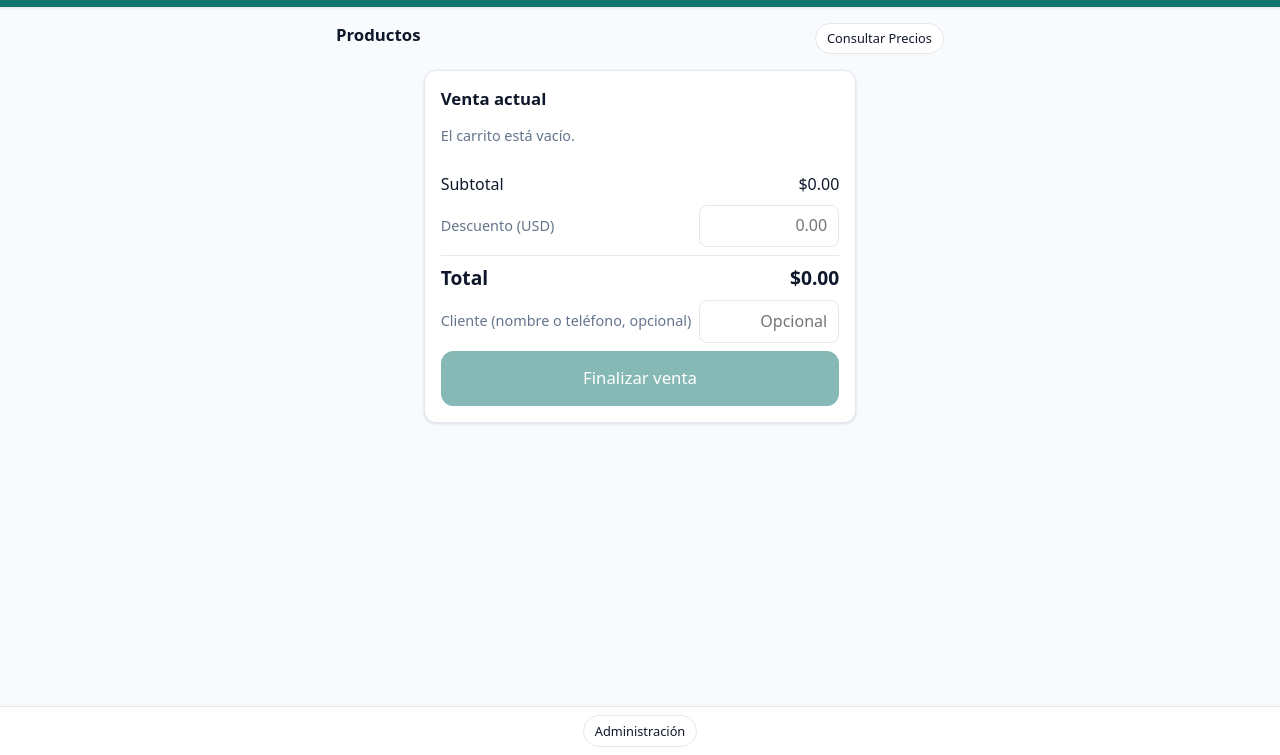
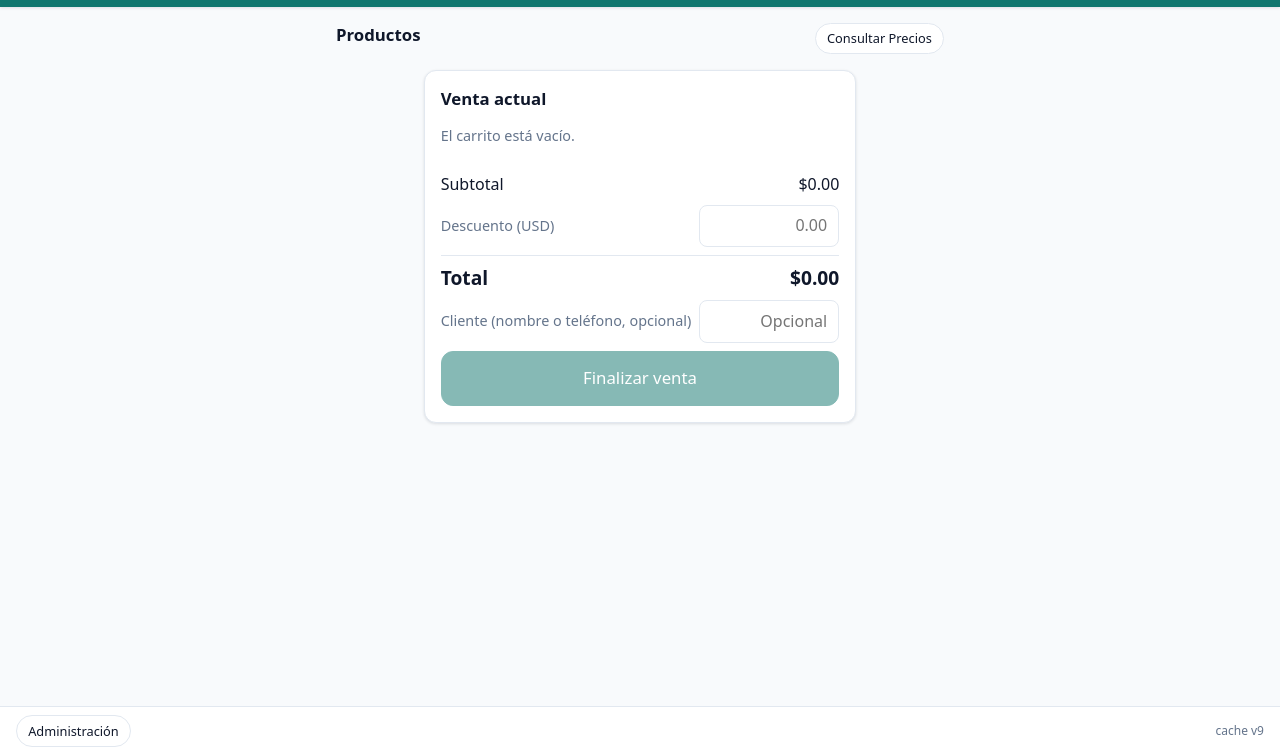
Before and after one commit to melvinarana08/CreacionesMelvinWeb, a website with bundled scripts: page public/index.html in a window 1280 px wide. Shown: the part 45-800 px from the top of the page. Built offline with nearby package versions, Linux system fonts and the light colour scheme; files whose address does not match are found by name.

Commit message:
feat(ui): mostrar versión del servidor y caché SW en el footer
Footer ahora muestra 'v0.1.0 · cache v9' para saber de un vistazo
si el cambio llegó al dispositivo. La versión del servidor viene
del endpoint /api/health; la caché del SW es la constante de sw.js.
Caché SW v9. 101 tests en verde.

```diff
--- a/public/app.js
+++ b/public/app.js
@@ -835,9 +835,24 @@ async function init() {
 
   renderCart();
   renderStatus();
+  renderAppVersion();
   await refreshPendingCount();
   await loadCatalog();
   syncAll();
 }
 
+async function renderAppVersion() {
+  const node = $('appVersion');
+  let serverVersion = '';
+  try {
+    const res = await Api.fetchHealth();
+    if (res.ok) serverVersion = res.data.version || '';
+  } catch { /* sin conexión */ }
+  const swVersion = 'v9';
+  const parts = [];
+  if (serverVersion) parts.push(`v${serverVersion}`);
+  parts.push(`cache ${swVersion}`);
+  node.textContent = parts.join(' · ');
+}
+
 init();
--- a/public/index.html
+++ b/public/index.html
@@ -191,6 +191,7 @@
 
   <footer class="app-footer">
     <button type="button" id="adminLink" class="btn btn-small">Administración</button>
+    <span id="appVersion" class="app-version" aria-live="polite"></span>
   </footer>
 
   <script type="module" src="/app.js"></script>
--- a/public/styles.css
+++ b/public/styles.css
@@ -245,8 +245,16 @@ select:focus-visible { outline: 3px solid var(--teal); outline-offset: 1px; }
   border-top: 1px solid var(--border);
   padding: .5rem 1rem calc(.5rem + env(safe-area-inset-bottom));
   display: flex;
-  justify-content: center;
+  align-items: center;
+  justify-content: space-between;
+  gap: .5rem;
   z-index: 10;
+}
+.app-version {
+  font-size: .75rem;
+  color: var(--muted);
+  white-space: nowrap;
+  font-variant-numeric: tabular-nums;
 }
 
 @media (min-width: 640px) {
--- a/public/sw.js
+++ b/public/sw.js
@@ -1,6 +1,6 @@
 // sw.js — service worker offline-first (app shell en caché).
 // API: nunca se cachea (la cola local de IndexedDB cubre el offline).
-const CACHE = 'cm-sales-v8';
+const CACHE = 'cm-sales-v9';
 const PRECACHE = [
   '/',
   '/index.html',
```
Also changed, not shown: test/admin-ui-contract.test.js (+8 -0 lines).
